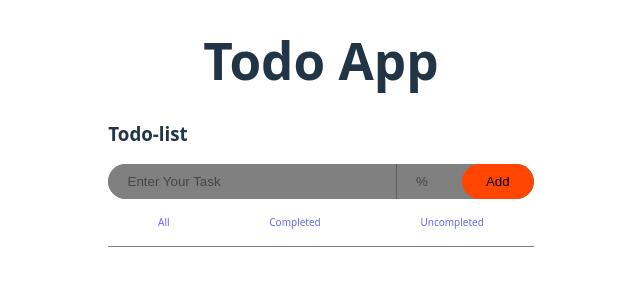
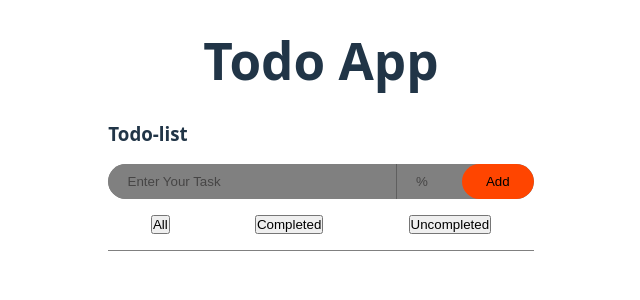
Before and after one commit to AJoshany/Vue-TodoApp, a Vue app: page / in a window 1280 px wide. Shown: the top 300 px of the page, without its empty margins (319-959 px from the left). Built offline with nearby package versions, Linux system fonts and the light colour scheme.

Commit message:
add categori in todos

```diff
--- a/src/components/TodoComp.css
+++ b/src/components/TodoComp.css
@@ -28,12 +28,13 @@
 .input-group input::placeholder {
   color: rgb(70, 69, 69);
 }
-.input-group > div {
+
+.input-group>div {
   display: flex;
   position: relative;
 }
 
-.input-group > div > button {
+.input-group>div>button {
   padding: 0.6rem 1.5rem;
   border-radius: 2rem;
   border: none;
@@ -42,7 +43,7 @@
   right: 0;
 }
 
-.input-group > div > input {
+.input-group>div>input {
   border-radius: 0;
   border: none;
   border-left: 1px solid rgb(95, 95, 95);
@@ -53,7 +54,7 @@
   display: flex;
   align-items: center;
   justify-content: space-around;
-  font-size: 10px;
+  font-size: 12px;
 }
 
 .todo-list {
@@ -72,7 +73,7 @@
   display: flex;
   flex-direction: column;
   justify-content: space-between;
-  font-size: 14px;
+  font-size: 16px;
   gap: 0.5rem;
 }
 
@@ -87,11 +88,13 @@
   justify-content: space-between;
   align-items: center;
 }
+
 .todo-name {
   display: flex;
   align-items: center;
   gap: 0.2rem;
 }
+
 .todo-remainingDays {
   font-size: 6px;
   opacity: 50%;
@@ -99,7 +102,7 @@
 
 .progress {
   width: 100%;
-  height: 8px;
+  height: 10px;
   background-color: gray;
 }
 
@@ -110,9 +113,16 @@
 .green-progressBar {
   background-color: green;
 }
+
 .red-progressBar {
   background-color: red;
 }
+
 .orange-progressBar {
   background-color: orange;
 }
+
+.complete {
+  text-decoration-line: line-through;
+  opacity: 0.5;
+}
--- a/src/components/TodoComp.vue
+++ b/src/components/TodoComp.vue
@@ -9,25 +9,22 @@
       </div>
     </div>
 
-    <ul class="todo-categories">
-      <li v-for="(category, index) in categories" :key="index">
-        <a>
-          {{ category }}
-        </a>
-      </li>
-    </ul>
+    <div class="todo-categories">
+      <button @click="category = 'all'">All</button>
+      <button @click="category = 'completed'">Completed</button>
+      <button @click="category = 'uncompleted'">Uncompleted</button>
+    </div>
 
     <ul class="todo-list">
-      <li v-for="(item, index) in todos" :key="index">
+      <li v-for="(item, index) in filteredTodos" :key="index">
         <div class="todo-list-text">
-          <div class="todo-name">
-            <input type="checkbox" />
+          <div class="todo-name" :class="{'complete':item.isCompleted}">
+            <input type="checkbox" @click="handleCompleted(item.id)" :checked="item.isCompleted"/>
             {{ item.title }}
           </div>
-          <!-- <span class="todo-remainingDays">2 days left</span> -->
-          <button @click="removeTodo(index)">❌</button>
+          <button @click="removeTodo(index)" :style="{opacity: item.isCompleted ? 0.5 : 1}">❌</button>
         </div>
-        <div class="progress">
+        <div class="progress" :style="{opacity: item.isCompleted ? 0.5 : 1}">
           <div
             :class="['progress-bar', item.pBarClass]"
             :style="{ width: item.progress + '%' }"
@@ -45,7 +42,21 @@ import { computed, reactive, ref, toRef, watch } from "vue";
 let newTodo = ref("");
 let progress = ref();
 let todos = reactive([]);
-const categories = reactive(["All", "Completed", "Uncompleted"]);
+const category  = ref("all")
+
+const filteredTodos = computed(()=>{
+  if(category.value=="all") return todos
+  if(category.value==="completed") {
+    return todos.filter((item)=>{
+      return item.isCompleted===true
+    })
+  }
+  if(category.value==="uncompleted"){
+    return todos.filter((item)=>{
+      return item.isCompleted===false
+    })
+  }
+})
 
 function addTodo() {
   let isRed = false;
@@ -68,6 +79,7 @@ function addTodo() {
       id: Date.now(),
       title: newTodo.value,
       progress: progress.value,
+      isCompleted: false,
       pBarClass: computed(() => {
         if (isRed) return "red-progressBar";
         if (isGreen) return "green-progressBar";
@@ -75,16 +87,43 @@ function addTodo() {
         return "";
       }),
     });
-
-    console.log(todos);
     newTodo.value = "";
     progress.value = "";
+    category.value="all"
   }
+  console.log(todos)
+  console.log(filteredTodos)
 }
 
 function removeTodo(index) {
   todos.splice(index, 1);
 }
+function handleCompleted(id){
+  let todo = todos.find((item) =>{
+    return item.id===id
+  })
+  todo.isCompleted = !todo.isCompleted
+}
+
+function categoryHandler(category){
+  let newTodos = reactive([])
+  newTodos = [...todos]
+  if(category==="all") return
+  if(category==="completed") {
+    newTodos = todos.filter((item)=>{
+      return item.isCompleted===true
+    })
+    todos=newTodos
+  }
+  if(category==="uncompleted"){
+    newTodos = todos.filter((item)=>{
+      return item.isCompleted===false
+    })
+    todos=newTodos
+  }
+  watch(todos)
+  console.log(todos)
+}
 </script>
 
 <style scoped></style>
```
